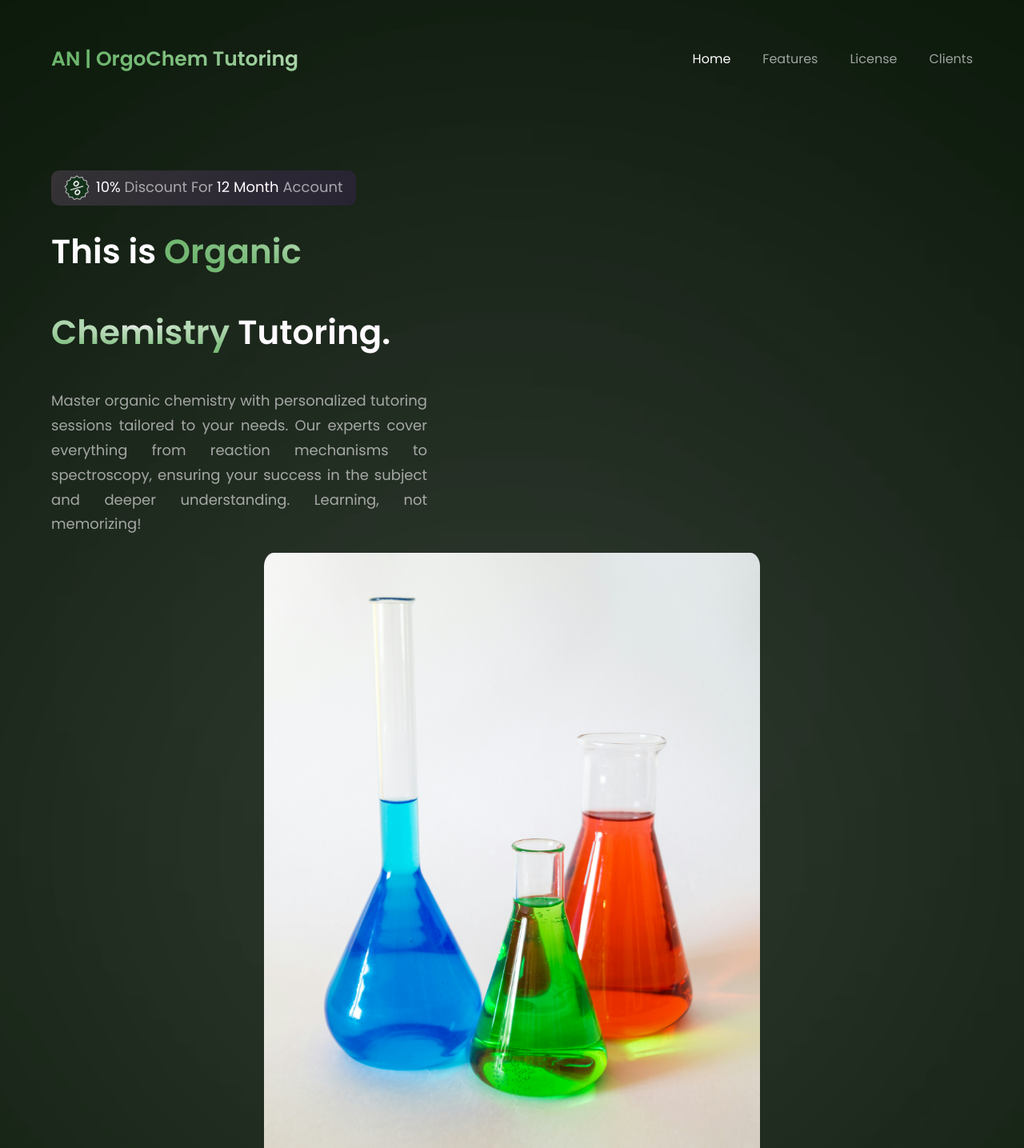
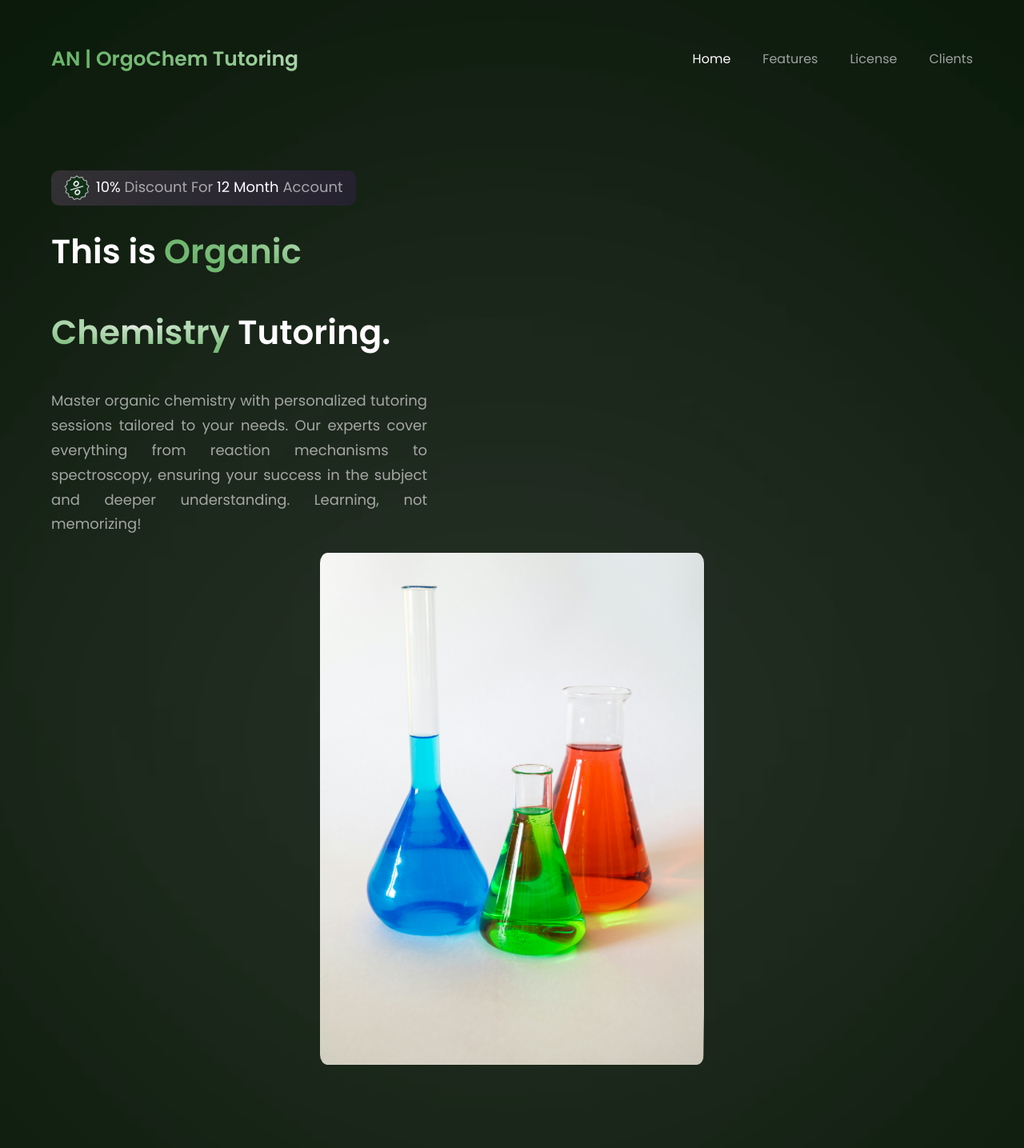
Before and after one commit to AngelaNova/Angela_Tutoring_OrganicChemistry, a React (Vite) app: page / in a window 1280 px wide. Shown: the top 1435 px of the page at 80% size. Built offline with nearby package versions, Linux system fonts and the light colour scheme.

Commit message:
Update index.css

```diff
--- a/src/index.css
+++ b/src/index.css
@@ -161,8 +161,8 @@ width: 90%;
 }
 
 .chemistry_img{
-  width: 50%;
-  height: 50%;
+  width: 30rem;
+  height: 40rem;
   border-radius: 2%; /* A large value to mimic "rounded" */
   position: relative;
   z-index: 5;
```
